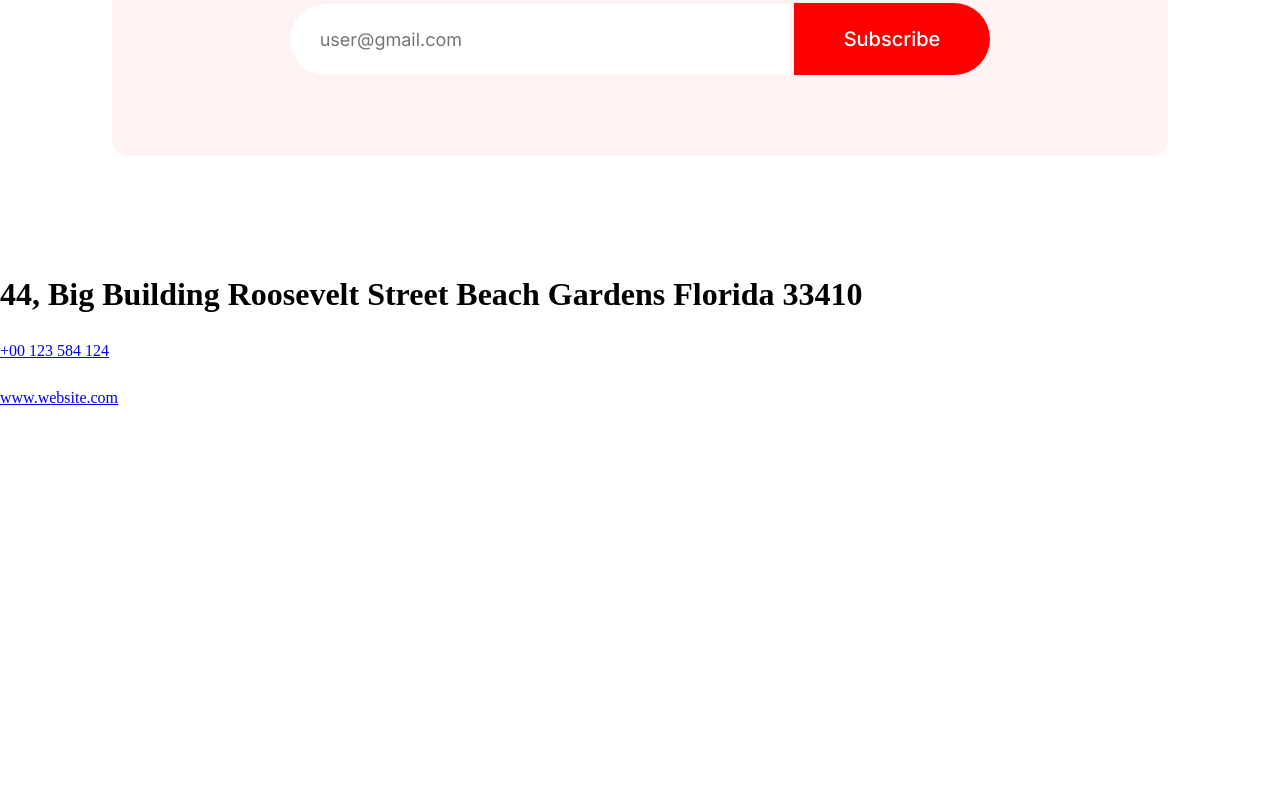
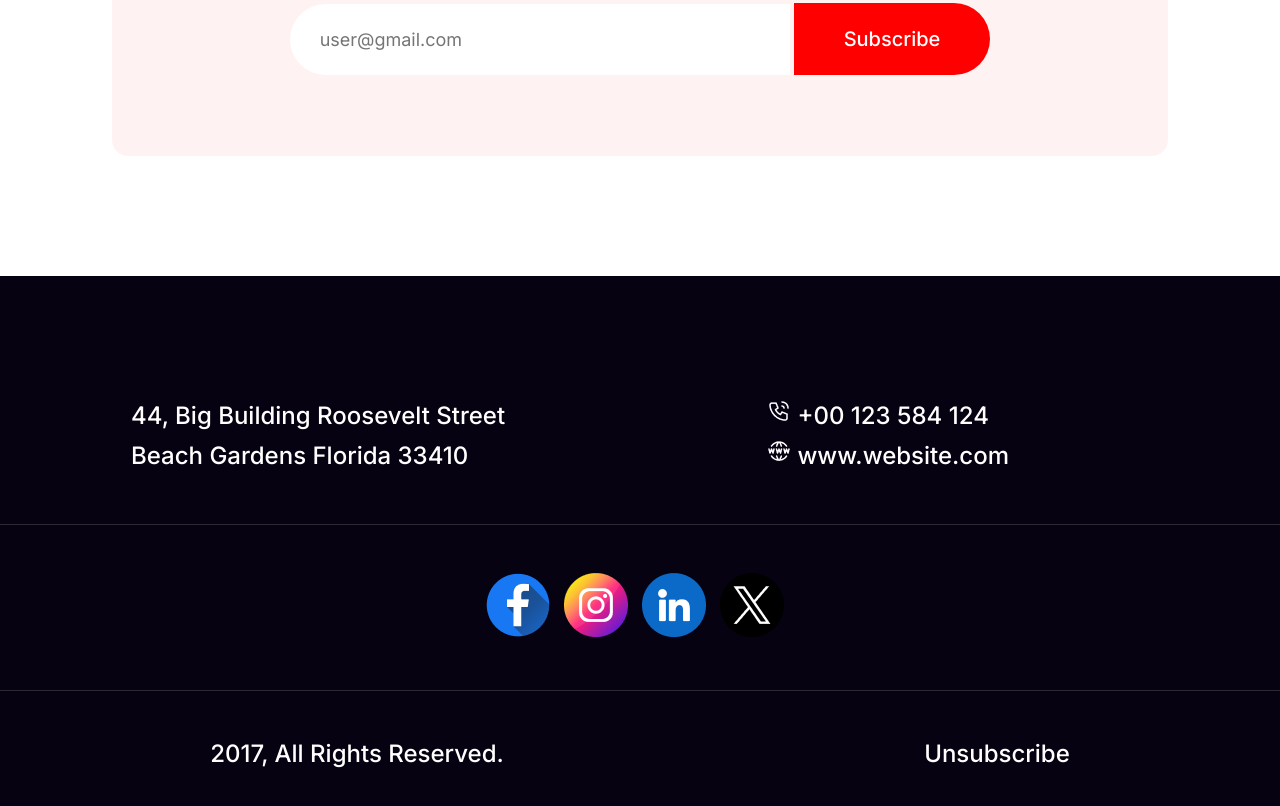
Before and after one commit to ibrahimafraz/Assignment-1, a plain HTML site: page index.html in a window 1280 px wide. Shown: the part 5599-6405 px from the top of the page. Before the commit the page ends 6006 px from the top, so only its background shows below. Drawn offline with Linux system fonts and the light colour scheme.

Commit message:
footer sectiond done

```diff
--- a/index.html
+++ b/index.html
@@ -146,23 +146,35 @@
 <!-- newsletter section end here -->
       </main>
 
-      <footer>
-        <div class="address-info">
-            <div class="address">
-                <h1>44, Big Building Roosevelt Street Beach Gardens Florida 33410</h1>
+      <footer class="footer">
+        <div class="fot-sec-1">
+            <div class="fot-paragraph-sec">
+                <p>44, Big Building Roosevelt Street <br> Beach Gardens Florida 33410</p>
             </div>
-            <div class="contact-info">
-                <a href="#">
-                    <img src="images/Call.png" > <p>+00 123 584 124</p>
-                </a>
-                <a href="#"> <img src="images/Website.png" alt="">
-                    <p>www.website.com</p>
-                </a>
-             </div>
-        <div class="social-media-link"></div>
-        <div class="copy-rights"></div>
+            <div class="fot-contact-sec">
+                <a href="#"> <img src="images/Call.png" alt=""> +00 123 584 124</a> <br>
+                <a href="#"> <img src="images/Website.png" alt=""> www.website.com</a>
+            </div>
+        </div>
+        <hr>
+       <div class="fot-sec-2">
+        <div class="all-social-media-link">
+            <a href="#"> <img src="images/Facebook.png" alt=""></a>
+            <a href="#"> <img src="images/Instagram.png" alt=""></a>
+            <a href="#"><img src="images/Linkedin.png" alt=""></a>
+            <a href="#"><img src="images/Twitter.png" alt=""></a>
+        </div>
 
-
+       </div>
+       <hr>
+    <div class="copy-right-section">
+        <div class="reserverd">
+            <p>2017, All Rights Reserved.</p>
+        </div>
+        <div class="Unsubscribe">
+            <p>Unsubscribe</p>
+        </div>
+    </div>
 
       </footer>
 
--- a/styles/style.css
+++ b/styles/style.css
@@ -403,8 +403,66 @@ padding: 22px ;
 
 
 .footer{
-
+    width: 100%;
     height: 609px;
     background: #070211;
-    padding: 120px 140px;
 }
+.fot-sec-1{
+    display: flex;
+    justify-content: space-around;
+   padding-top: 120px;
+  align-items: center;
+}
+.fot-paragraph-sec p{
+    color: #FFF;
+font-family: Inter;
+font-size: 24px;
+font-style: normal;
+font-weight: 500;
+line-height: 40px; /* 166.667% */
+}
+.fot-contact-sec a {
+    color: #FFF;
+font-family: Inter;
+font-size: 24px;
+font-style: normal;
+font-weight: 500;
+line-height: 40px; /* 166.667% */
+}
+.fot-contact-sec{
+    margin-right: 140px;
+}
+.fot-contact-sec a{
+    display: inline;
+    text-decoration: none;
+}
+.footer hr {
+    margin: 48px auto;
+    max-width: 1320px;
+    height: 1px;
+    background: rgba(255, 255, 255, 0.15);
+    border: 0;
+}
+
+.fot-sec-2{
+    text-align: center;
+ margin: 48px auto;
+flex-shrink: 0;
+
+}
+.all-social-media-link a{
+  margin-right: 10px;
+
+}
+.copy-right-section{
+    display: flex;
+    justify-content: space-around;
+}
+.copy-right-section p{
+    color: #FFF;
+font-family: Inter;
+font-size: 24px;
+font-style: normal;
+font-weight: 500;
+line-height: normal;
+}
```
Also changed, not shown: 1 other file.
